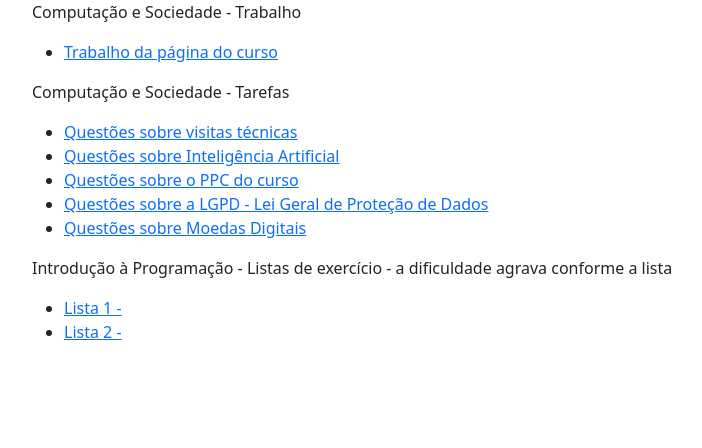
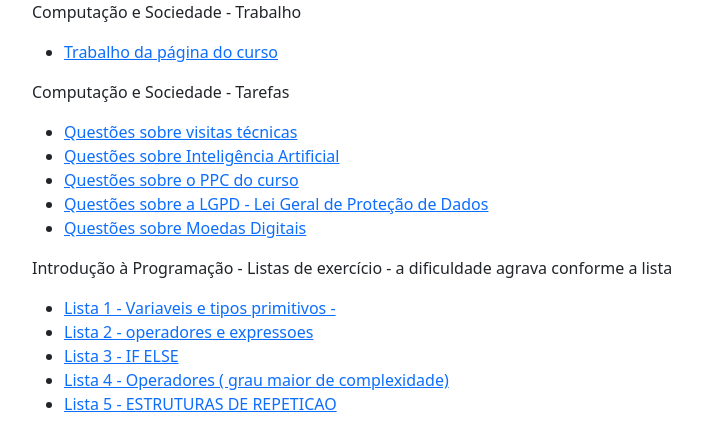
Before and after one commit to RicardoMachadoOFC/semestre1_cs_ifsc, a plain HTML site: page index.html in a window 1280 px wide. Shown: the whole page, without its empty margins (50-752 px from the left). Drawn offline with nearby package versions, Linux system fonts and the light colour scheme.

Commit message:
atualização listas de exercicio

```diff
--- a/index.html
+++ b/index.html
@@ -32,8 +32,11 @@
         <div>
             <p>Introdução à Programação - Listas de exercício - a dificuldade agrava conforme a lista</p>
             <ul>
-                <li><a href="./Pagina-Lista1/">Lista 1 - </a></li>
-                <li><a href="#">Lista 2 - </a></li>
+                <li><a href="./Pagina-Lista1/">Lista 1 - Variaveis e tipos primitivos - </a></li>
+                <li><a href="#">Lista 2 - operadores e expressoes </a></li>
+                <li><a href="#">Lista 3 - IF ELSE </a></li>
+                <li><a href="#">Lista 4 - Operadores ( grau maior de complexidade) </a></li>
+                <li><a href="#">Lista 5 - ESTRUTURAS DE REPETICAO</a></li>
             </ul>
         </div>
     </div>
```
